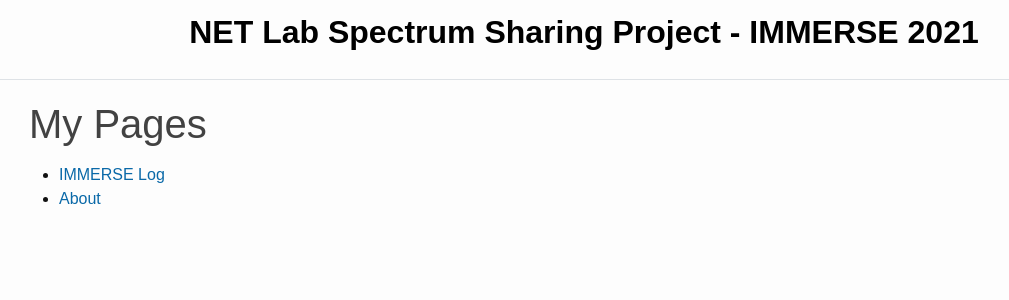
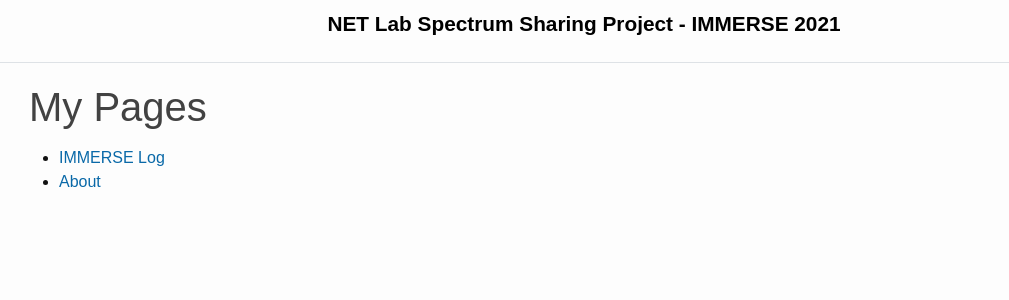
Before and after one commit to squid256/immerse_site, a Jekyll site: the page built from index.md, in a window 1280 px wide. Shown: the top 300 px of the page, without its empty margins (56-1065 px from the left). Built offline with Jekyll 4.4.1, drawn with Linux system fonts in a browser that asks for light colours.

Commit message:
fixing title font?

```diff
--- a/css/main.scss
+++ b/css/main.scss
@@ -297,8 +297,8 @@ h3 {
 }
 
 .title-text {
-    font-size: xx-large;
-    font-weight: 800;
+    font-size: 1.3rem;
+    font-weight: 600;
     color:darkblue;
     text-align: center;
 }
```
